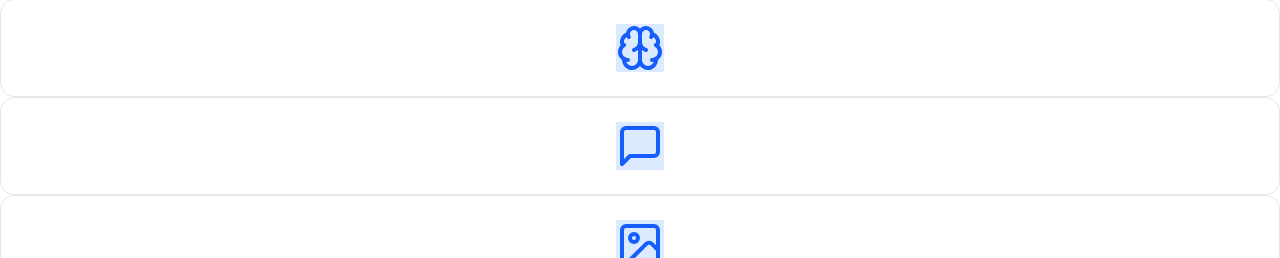
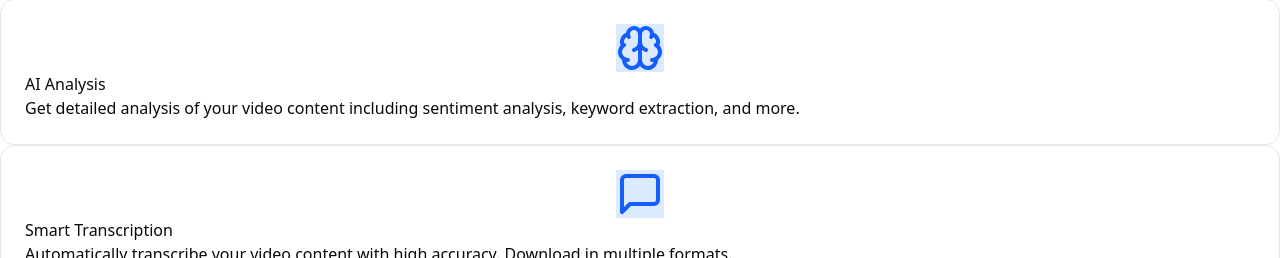
Before and after one commit to marksikaundi/up.Chat, a Next.js app: page / in a window 1280 px wide. Shown: the part 694-952 px from the top of the page. Built offline with nearby package versions, Linux system fonts and the light colour scheme; no server answers.

Commit message:
📝 Add feature title and description to the Home component

```diff
--- a/app/page.tsx
+++ b/app/page.tsx
@@ -82,7 +82,13 @@ export default function Home() {
                 <div>
                   <Icon size={48} className={`mx-auto ${feature.iconBg} ${feature.iconColor} `} />
                 </div>
-                <h3></h3>
+                <h3>
+                  {feature.title}
+                </h3>
+
+                <p>
+                  {feature.description}
+                </p>
               </div>
             )
 
```
